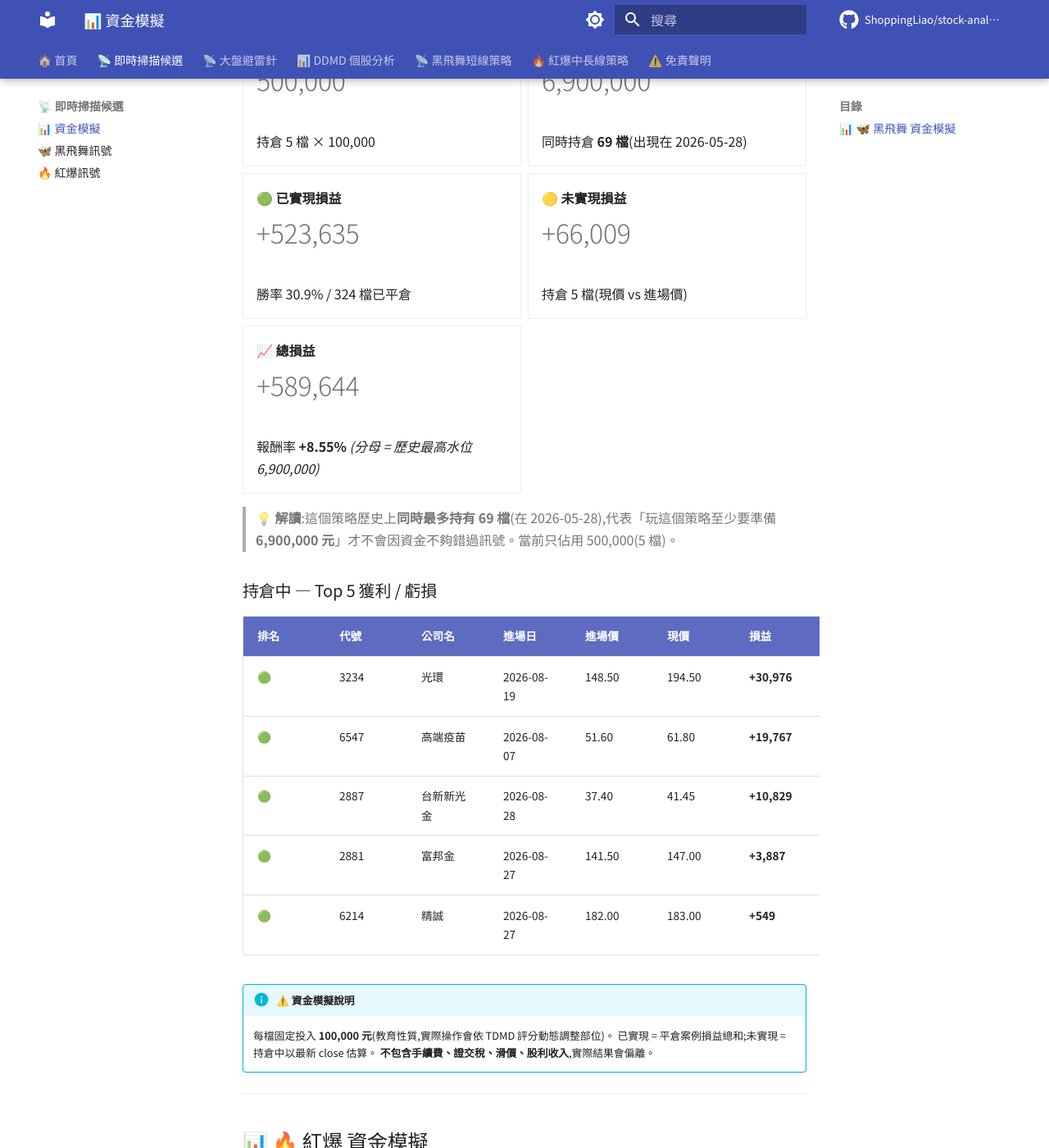
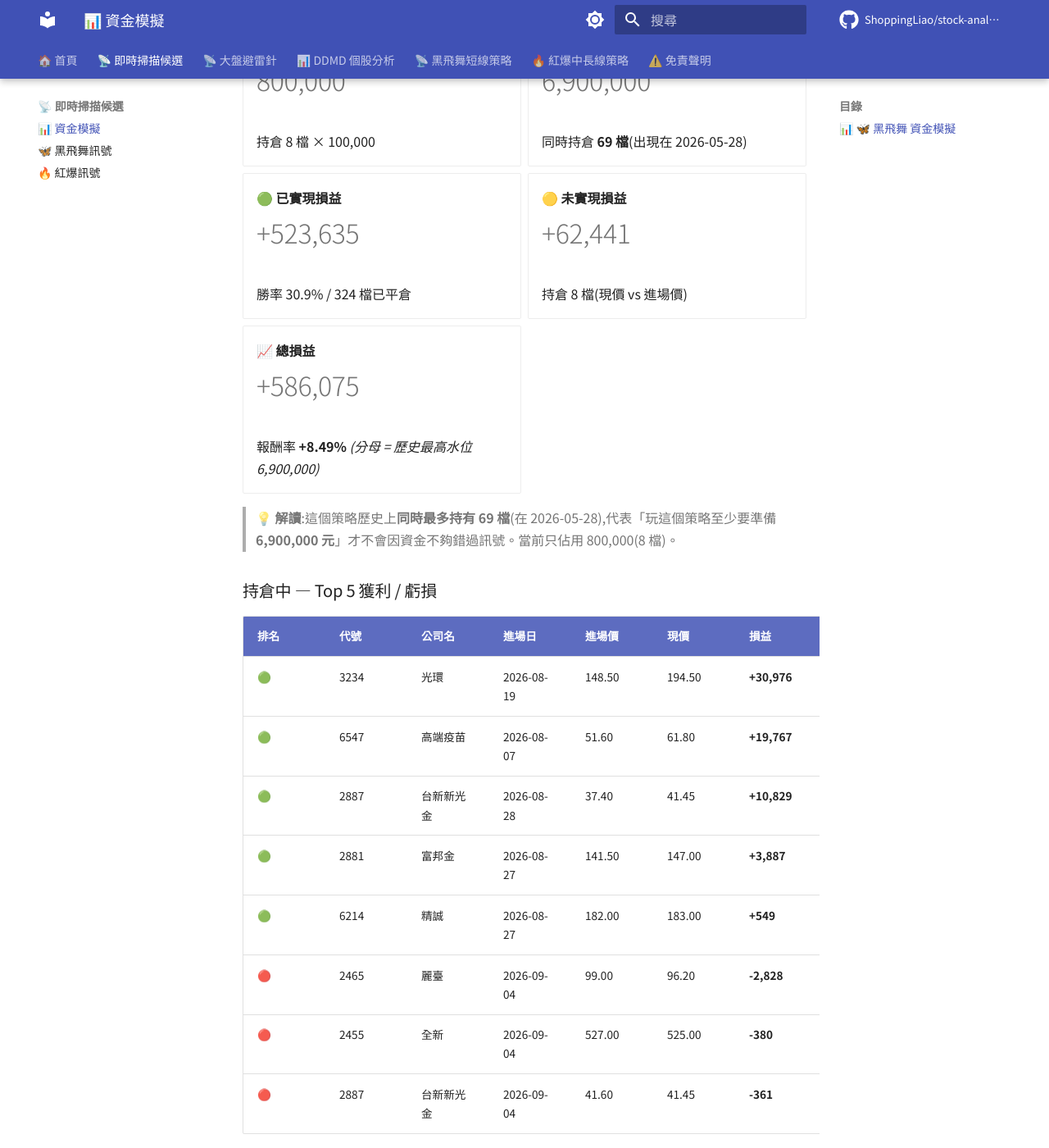
Before and after one commit to ShoppingLiao/stock-analysis-public, an MkDocs documentation site: the page built from docs/signals_capital.md, in a window 1280 px wide and 1400 px high, scrolled down 545 px. Shown: the whole window at 82% size. Built offline with MkDocs 1.6.1 and Material for MkDocs 9.7.7, drawn with Linux system fonts in a browser that asks for light colours; comment, search, counter and statistics services are not loaded; some of the changed text lies outside the part shown.

Commit message:
docs(signals): update BB + RB + capital (2026-09-04)

```diff
--- a/docs/signals_capital.md
+++ b/docs/signals_capital.md
@@ -17,9 +17,9 @@
 
 -   **💼 當前資金水位**
 
-    # 500,000
+    # 800,000
 
-    持倉 5 檔 × 100,000
+    持倉 8 檔 × 100,000
 
 -   **🌊 歷史最高水位**
 
@@ -35,19 +35,19 @@
 
 -   **🟡 未實現損益**
 
-    # +66,009
+    # +62,441
 
-    持倉 5 檔(現價 vs 進場價)
+    持倉 8 檔(現價 vs 進場價)
 
 -   **📈 總損益**
 
-    # +589,644
+    # +586,075
 
-    報酬率 **+8.55%** _(分母 = 歷史最高水位 6,900,000)_
+    報酬率 **+8.49%** _(分母 = 歷史最高水位 6,900,000)_
 
 </div>
 
-> **💡 解讀**:這個策略歷史上**同時最多持有 69 檔**(在 2026-05-28),代表「玩這個策略至少要準備 **6,900,000 元**」才不會因資金不夠錯過訊號。當前只佔用 500,000(5 檔)。
+> **💡 解讀**:這個策略歷史上**同時最多持有 69 檔**(在 2026-05-28),代表「玩這個策略至少要準備 **6,900,000 元**」才不會因資金不夠錯過訊號。當前只佔用 800,000(8 檔)。
 
 ### 持倉中 — Top 5 獲利 / 虧損
 
@@ -58,6 +58,9 @@
 | 🟢 | 2887 | 台新新光金 | 2026-08-28 | 37.40 | 41.45 | **+10,829** | **+10.83%** |
 | 🟢 | 2881 | 富邦金 | 2026-08-27 | 141.50 | 147.00 | **+3,887** | **+3.89%** |
 | 🟢 | 6214 | 精誠 | 2026-08-27 | 182.00 | 183.00 | **+549** | **+0.55%** |
+| 🔴 | 2465 | 麗臺 | 2026-09-04 | 99.00 | 96.20 | **-2,828** | **-2.83%** |
+| 🔴 | 2455 | 全新 | 2026-09-04 | 527.00 | 525.00 | **-380** | **-0.38%** |
+| 🔴 | 2887 | 台新新光金 | 2026-09-04 | 41.60 | 41.45 | **-361** | **-0.36%** |
 
 !!! info "⚠️ 資金模擬說明"
     每檔固定投入 **100,000 元**(教育性質,實際操作會依 TDMD 評分動態調整部位)。
@@ -134,9 +137,9 @@
 
 -   **💼 當前資金水位**
 
-    # 3,900,000
+    # 4,200,000
 
-    BB 500,000 + RB 3,400,000
+    BB 800,000 + RB 3,400,000
 
 -   **🌊 兩策略歷史最高水位**
 
@@ -152,15 +155,15 @@
 
 -   **🟡 未實現損益**
 
-    # +240,906
+    # +237,338
 
-    BB +66,009 + RB +174,897
+    BB +62,441 + RB +174,897
 
 -   **📈 總損益**
 
-    # +22,131
+    # +18,563
 
-    報酬率 **+0.10%** _(分母 = 兩策略歷史最高水位)_
+    報酬率 **+0.08%** _(分母 = 兩策略歷史最高水位)_
 
 </div>
 
```
Also changed, not shown: docs/signals_black_butterfly.md (+6 -2 lines).
